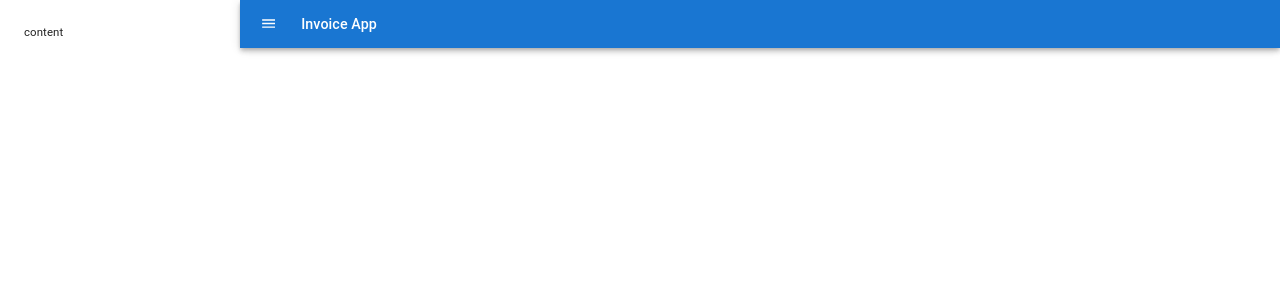
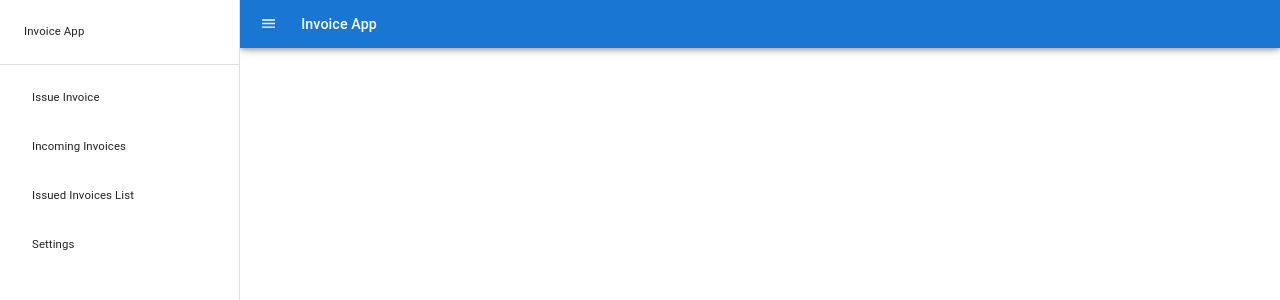
Before and after one commit to greg2012201/invoice-app-frontend, a React (Create React App) app: page / in a window 1280 px wide. Shown: the top 300 px of the page. Built offline with nearby package versions, Linux system fonts and the light colour scheme.

Commit message:
Update DashboardTemplate structure and add Navigation.

```diff
--- a/src/templates/DashboardTemplate.tsx
+++ b/src/templates/DashboardTemplate.tsx
@@ -1,12 +1,12 @@
 import React, { FC } from 'react';
 import { Box } from '@mui/material';
-import TopBar from 'components/TopBar';
 import { DRAWER_WIDTH } from 'constants/navigation';
+import Navigation from 'templates/Navigation';
 
 const DashboardTemplate: FC = () => {
     return (
-        <>
-            <TopBar handleDrawerToggle={() => true} />
+        <Box sx={{ display: 'flex' }}>
+            <Navigation />
             <Box
                 component="main"
                 sx={{
@@ -15,9 +15,9 @@ const DashboardTemplate: FC = () => {
                     width: { sm: `calc(100% - ${DRAWER_WIDTH}px)` },
                 }}
             >
-                content
+                <div>content</div>
             </Box>
-        </>
+        </Box>
     );
 };
 
```
